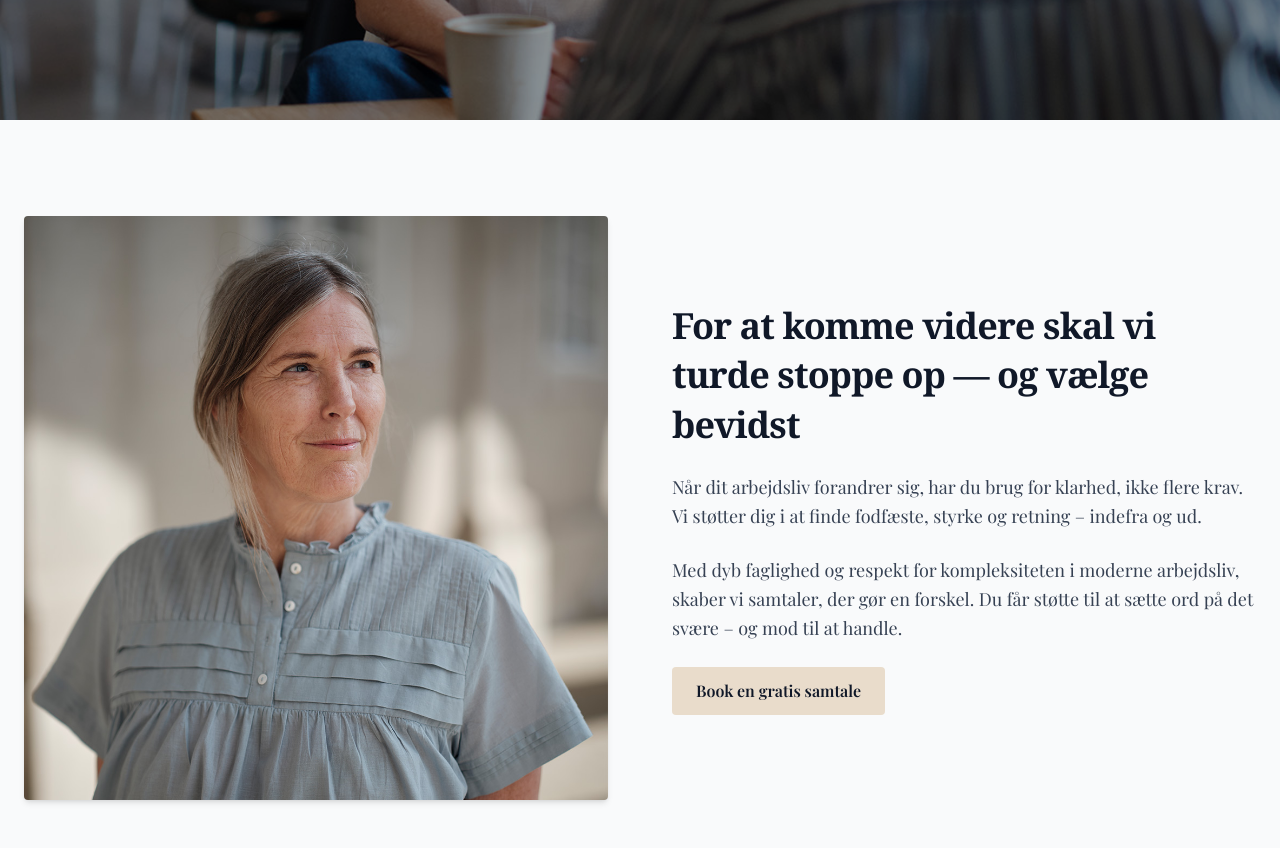
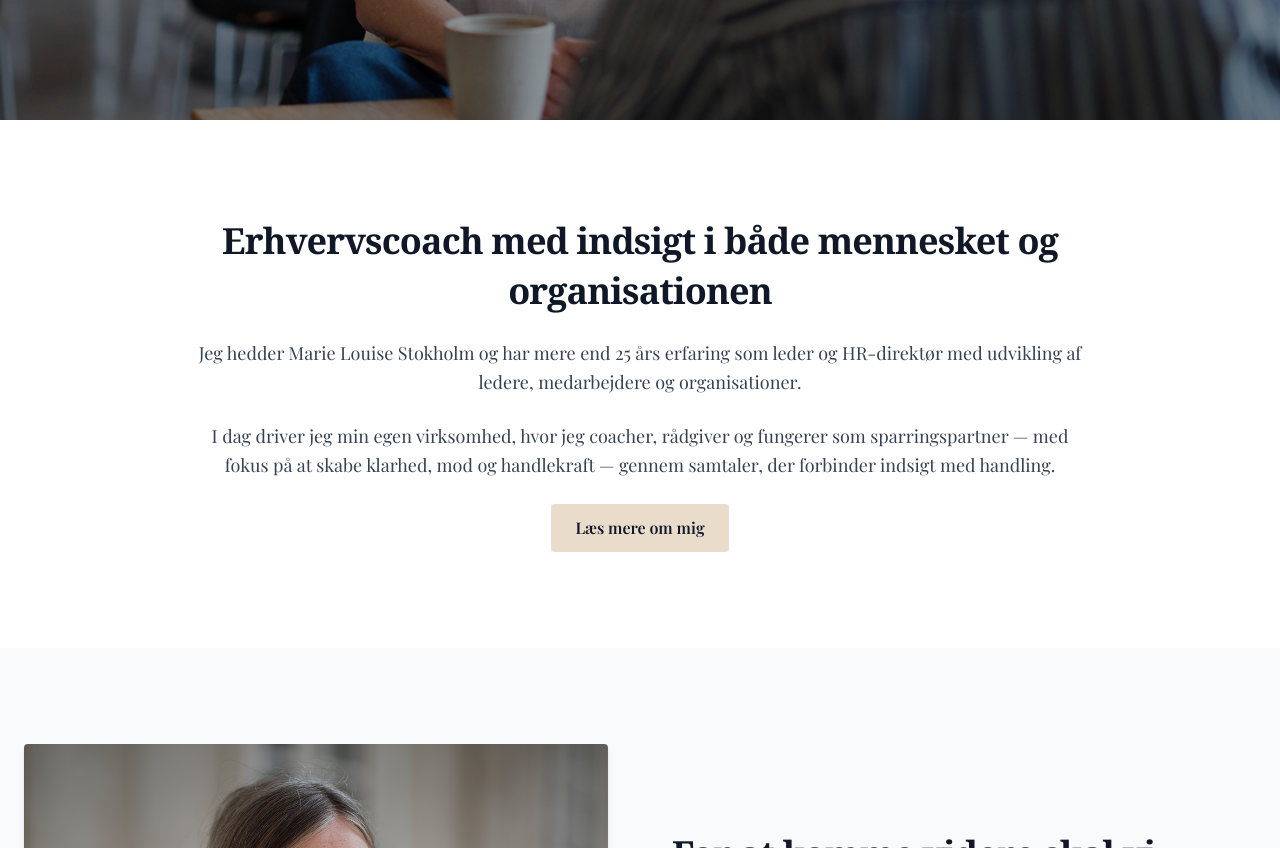
Before and after one commit to nordic-agency/marielouisestokholm, a Next.js app: page / in a window 1280 px wide. Shown: the part 680-1528 px from the top of the page. Built offline with nearby package versions, Linux system fonts and the light colour scheme.

Commit message:
Revision: Tilføj Om mig teaser sektion efter hero

```diff
--- a/src/app/page.tsx
+++ b/src/app/page.tsx
@@ -115,7 +115,26 @@ export default function Home() {
         </div>
       </section>
 
-
+      {/* Om mig teaser sektion */}
+      <section className="py-24 px-6 bg-white text-gray-900">
+        <div className="max-w-4xl mx-auto text-center space-y-6">
+          <h2 className="text-3xl md:text-4xl font-serif font-bold text-gray-900 leading-snug tracking-tight">
+            Erhvervscoach med indsigt i både mennesket og organisationen
+          </h2>
+          <p className="text-lg leading-relaxed text-gray-700">
+            Jeg hedder Marie Louise Stokholm og har mere end 25 års erfaring som leder og HR-direktør med udvikling af ledere, medarbejdere og organisationer.
+          </p>
+          <p className="text-lg leading-relaxed text-gray-700">
+            I dag driver jeg min egen virksomhed, hvor jeg coacher, rådgiver og fungerer som sparringspartner — med fokus på at skabe klarhed, mod og handlekraft — gennem samtaler, der forbinder indsigt med handling.
+          </p>
+          <a
+            href="/om-mig"
+            className="inline-block bg-[#e9dccb] hover:bg-[#d7c3ad] text-gray-900 font-semibold py-3 px-6 rounded transition"
+          >
+            Læs mere om mig
+          </a>
+        </div>
+      </section>
 
       {/* Leadership Section Inspired by antoinettedalehenderson.com */}
       <section className="py-24 px-6 bg-gray-50 text-gray-900">
```
